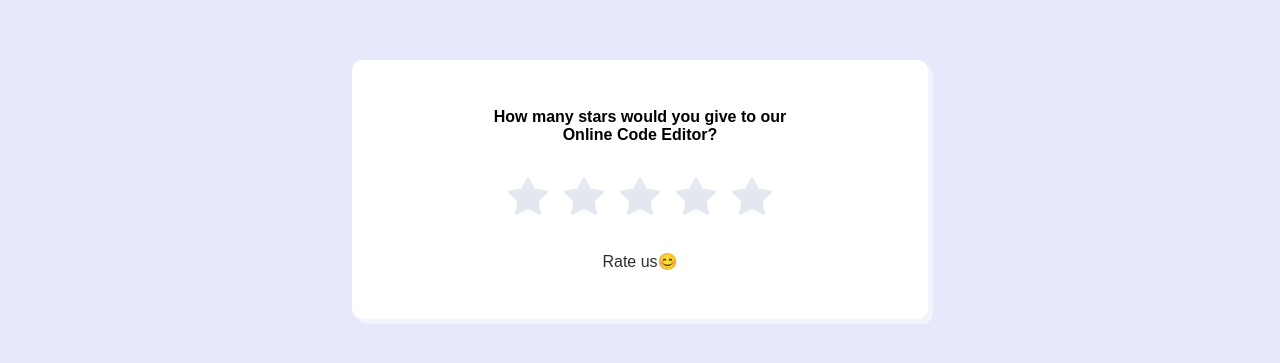
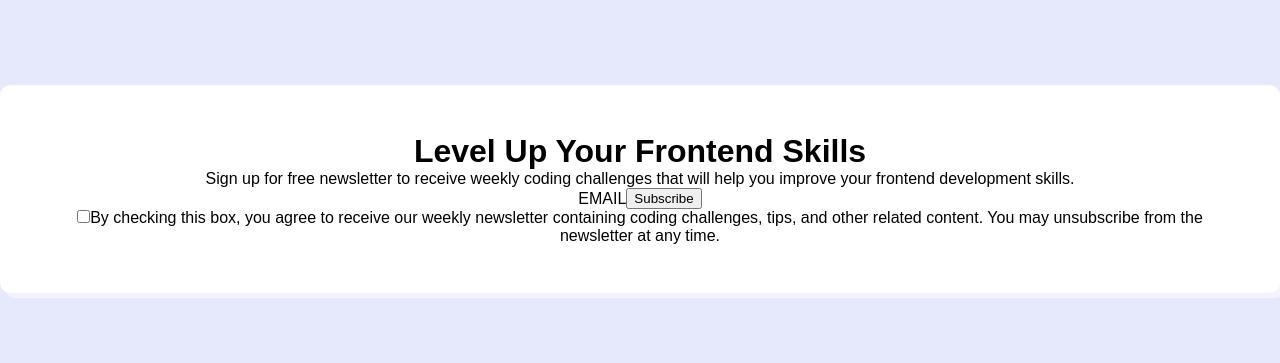
Before and after one commit to himanshukharwar/Frontend-Practice, a React (Create React App) app: page / in a window 1280 px wide. Shown: the part 211-574 px from the top of the page. Built offline with nearby package versions, Linux system fonts and the light colour scheme.

Commit message:
Newsletter component UI

```diff
--- a/src/App.js
+++ b/src/App.js
@@ -1,9 +1,11 @@
-import StarRating from '../src/components/StarRating'
+// import StarRating from '../src/components/StarRating'
+import NewsletterCard from '../src/components/NewsletterCard'
 
 function App() {
   return (
     <div className="App">
-      <StarRating />
+      {/* <StarRating /> */}
+      <NewsletterCard />
     </div>
   );
 }
--- a/src/components/NewsletterCard.js
+++ b/src/components/NewsletterCard.js
@@ -0,0 +1,44 @@
+const containerStyle = {
+  background: "#FFFFFF",
+  padding: "3rem",
+  borderRadius: "10px",
+  fontFamily: "sans-serif",
+  textAlign: "center",
+  boxShadow: "5px 5px #ffffff7e",
+};
+
+const emailContainerStyle = {
+  display: "flex",
+  justifyContent: "center",
+  alignItems: "center",
+};
+
+function NewsletterCard() {
+  return (
+    <div style={containerStyle}>
+      <h1>Level Up Your Frontend Skills</h1>
+      <p>
+        Sign up for free newsletter to receive weekly coding challenges that
+        will help you improve your frontend development skills.
+      </p>
+      <EmailContainer />
+      <input type="checkbox" />
+      <label>
+        By checking this box, you agree to receive our weekly newsletter
+        containing coding challenges, tips, and other related content. You may
+        unsubscribe from the newsletter at any time.
+      </label>
+    </div>
+  );
+}
+
+function EmailContainer() {
+  return (
+    <div style={emailContainerStyle}>
+      <div>EMAIL</div>
+      <button>Subscribe</button>
+    </div>
+  );
+}
+
+export default NewsletterCard;
--- a/src/index.css
+++ b/src/index.css
@@ -18,5 +18,4 @@ body {
   display: flex;
   justify-content: center;
   align-items: center;
-  width: 100vw;
 }
```
